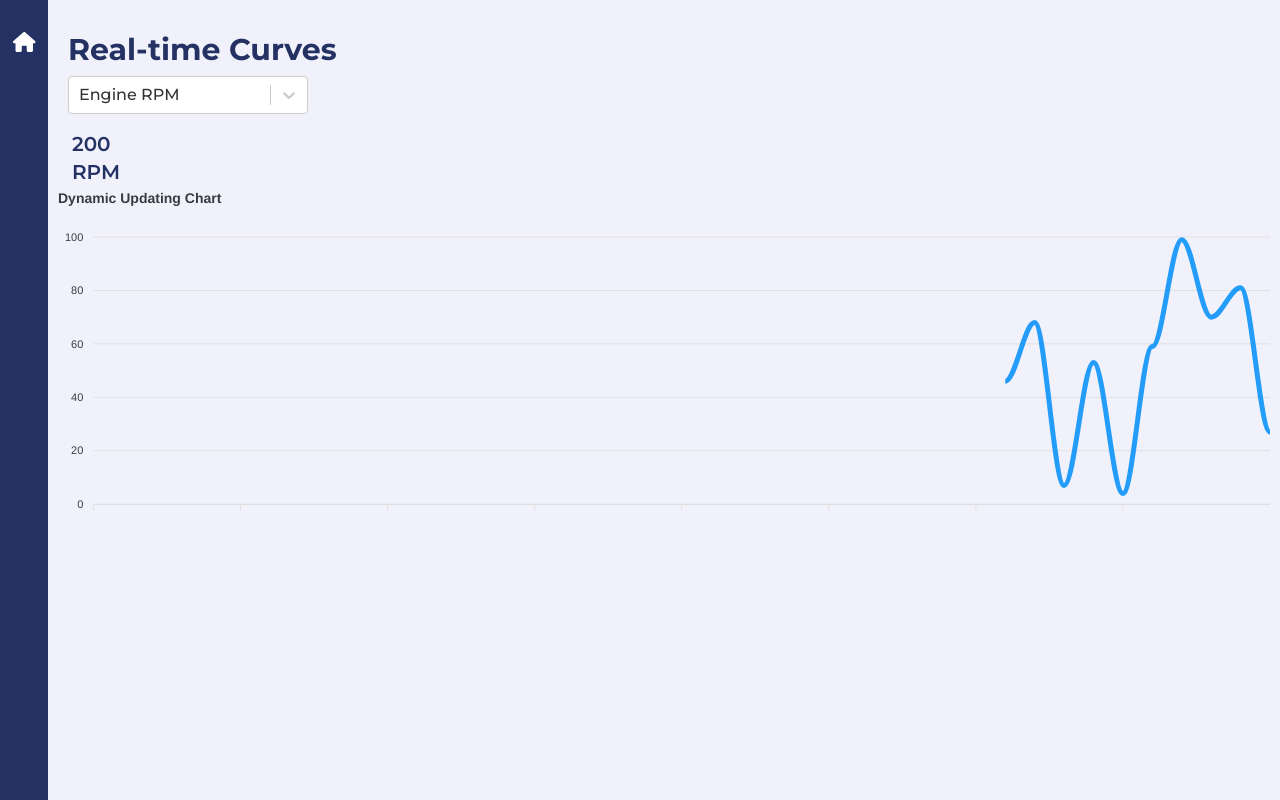
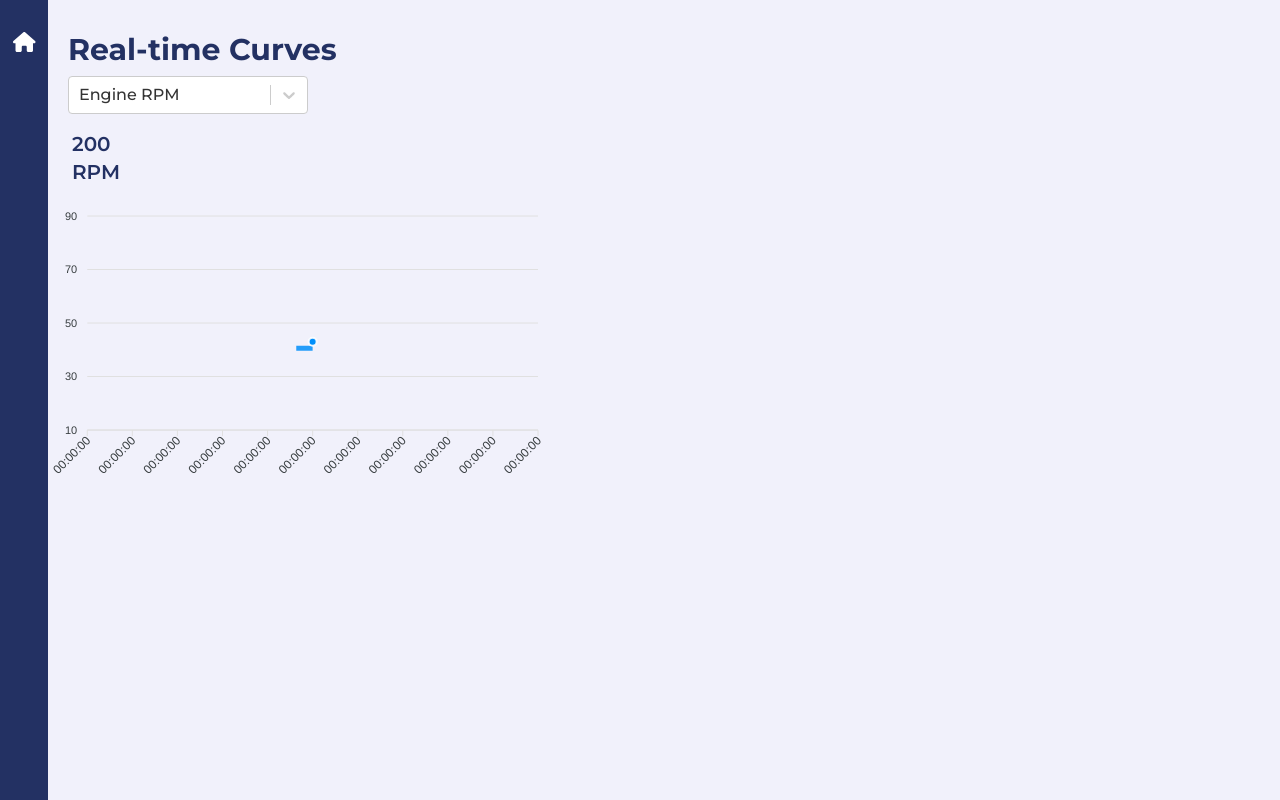
Before and after one commit to vitohartanto/CarConnect, a React (Vite) app: page /realtime-curves in a window 1280 px wide. Built offline with nearby package versions, Linux system fonts and the light colour scheme.

Commit message:
fixing page 3

```diff
--- a/src/components/ApexChart.jsx
+++ b/src/components/ApexChart.jsx
@@ -1,92 +1,73 @@
-import React from "react";
-import ReactApexChart from "react-apexcharts";
+import React, { useEffect, useState } from "react";
+import Chart from "react-apexcharts";
 
-class ApexChart extends React.Component {
-  constructor(props) {
-    super(props);
-
-    this.state = {
-      series: [
-        {
-          data: data.slice(),
-        },
-      ],
+const ApexChart = () => {
+  const [chartData, setChartData] = useState({
     options: {
       chart: {
         id: "realtime",
-          height: 350,
-          type: "line",
         animations: {
           enabled: true,
           easing: "linear",
           dynamicAnimation: {
-              speed: 1000,
+            speed: 3000,
           },
         },
         toolbar: {
           show: false,
         },
-          zoom: {
-            enabled: false,
-          },
-        },
-        dataLabels: {
-          enabled: false,
-        },
-        stroke: {
-          curve: "smooth",
-        },
-        title: {
-          text: "Dynamic Updating Chart",
-          align: "left",
-        },
-        markers: {
-          size: 0,
       },
       xaxis: {
         type: "datetime",
-          range: XAXISRANGE,
+        tickAmount: 10,
+        labels: {
+          formatter: function (val) {
+            return new Date(val).toLocaleTimeString("en", { hour12: false });
+          },
+        },
       },
       yaxis: {
-          max: 100,
-        },
-        legend: {
-          show: false,
+        min: 10,
+        max: 90,
       },
     },
-    };
-  }
-
-  componentDidMount() {
-    window.setInterval(() => {
-      getNewSeries(lastDate, {
-        min: 10,
-        max: 90,
+    series: [
+      {
+        data: [],
+      },
+    ],
   });
 
-      ApexCharts.exec("realtime", "updateSeries", [
+  useEffect(() => {
+    const interval = setInterval(() => {
+      const newDate = new Date();
+      const newData = {
+        x: newDate.getTime(),
+        y: Math.floor(Math.random() * (90 - 10 + 1)) + 10,
+      };
+      setChartData((prevState) => ({
+        ...prevState,
+        series: [
           {
-          data: data,
+            data: [...prevState.series[0].data.slice(0, -1), newData], // Update only the latest data point
           },
-      ]);
-    }, 1000);
-  }
+        ],
+      }));
+    }, 3000);
 
-  render() {
+    return () => clearInterval(interval);
+  }, []);
+
   return (
     <div>
-        <div id="chart">
-          <ReactApexChart
-            options={this.state.options}
-            series={this.state.series}
+      <Chart
+        options={chartData.options}
+        series={chartData.series}
         type="line"
-            height={350}
+        width="500"
       />
     </div>
-        <div id="html-dist"></div>
-      </div>
   );
-  }
-}
+};
 
 export default ApexChart;
--- /dev/null
+++ b/src/components/ApexChart_palsu.jsx
@@ -0,0 +1,92 @@
+import React from "react";
+import ReactApexChart from "react-apexcharts";
+
+class ApexChart extends React.Component {
+  constructor(props) {
+    super(props);
+
+    this.state = {
+      series: [
+        {
+          data: data.slice(),
+        },
+      ],
+      options: {
+        chart: {
+          id: "realtime",
+          height: 350,
+          type: "line",
+          animations: {
+            enabled: true,
+            easing: "linear",
+            dynamicAnimation: {
+              speed: 1000,
+            },
+          },
+          toolbar: {
+            show: false,
+          },
+          zoom: {
+            enabled: false,
+          },
+        },
+        dataLabels: {
+          enabled: false,
+        },
+        stroke: {
+          curve: "smooth",
+        },
+        title: {
+          text: "Dynamic Updating Chart",
+          align: "left",
+        },
+        markers: {
+          size: 0,
+        },
+        xaxis: {
+          type: "datetime",
+          range: XAXISRANGE,
+        },
+        yaxis: {
+          max: 100,
+        },
+        legend: {
+          show: false,
+        },
+      },
+    };
+  }
+
+  componentDidMount() {
+    window.setInterval(() => {
+      getNewSeries(lastDate, {
+        min: 10,
+        max: 90,
+      });
+
+      ApexCharts.exec("realtime", "updateSeries", [
+        {
+          data: data,
+        },
+      ]);
+    }, 1000);
+  }
+
+  render() {
+    return (
+      <div>
+        <div id="chart">
+          <ReactApexChart
+            options={this.state.options}
+            series={this.state.series}
+            type="line"
+            height={350}
+          />
+        </div>
+        <div id="html-dist"></div>
+      </div>
+    );
+  }
+}
+
+export default ApexChart;
--- a/src/components/Bars.jsx
+++ b/src/components/Bars_backup.jsx
@@ -40,7 +40,7 @@ const ApexChart = () => {
     },
     xaxis: {
       type: "datetime",
-      range: 120000, // 1.5 hours
+      range: 30000, // 1.5 hours
     },
     yaxis: {
       max: 100,
--- a/src/components/parameterOptions.js
+++ b/src/components/parameterOptions.js
@@ -1,65 +1,65 @@
-export const parameterOptions = [
+export let parameterOptions = [
   { value: "c_enginerpm", label: "Engine RPM", score: 200, unit: "RPM" },
   { value: "c_vehiclespeed", label: "Vehicle Speed", score: 220, unit: "km/h" },
   {
     value: "c_throttleposition",
     label: "Throttle Position",
-    score: 240,
+    score: 210,
     unit: "%",
   },
   {
     value: "c_enginecoolanttemperature",
     label: "Engine Coolant Temperature",
-    score: 250,
+    score: 205,
     unit: "°C",
   },
   {
     value: "c_shorttermfueltrim",
     label: "Short Term Fuel Trim",
-    score: 260,
+    score: 201,
     unit: "%",
   },
   {
     value: "c_longtermfueltrim",
     label: "Long Term Fuel Trim",
-    score: 270,
+    score: 312,
     unit: "%",
   },
   {
     value: "c_intakeairtemperature",
     label: "Intake Air Temperature",
-    score: 280,
+    score: 123,
     unit: "°C",
   },
   {
     value: "c_oxygensensorbank1sensor1",
     label: "Oxygen Sensor Bank 1 Sensor 1",
-    score: 290,
+    score: 321,
     unit: "V",
   },
   {
     value: "c_oxygensensorbank2sensor2",
     label: "Oxygen Sensor Bank 2 Sensor 2",
-    score: 300,
+    score: 512,
     unit: "V",
   },
   { value: "c_massairflow", label: "Mass Air Flow", score: 320, unit: "g/s" },
   {
     value: "c_catalysttemperature",
     label: "Catalyst Temperature",
-    score: 330,
+    score: 223,
     unit: "°C",
   },
   {
     value: "c_engineoiltemperature",
     label: "Engine Oil Temperature",
-    score: 350,
+    score: 332,
     unit: "°C",
   },
   {
     value: "c_intakemaniholdpressure",
     label: "Intake Manihold Pressure",
-    score: 230,
+    score: 135,
     unit: "kPa",
   },
 ];
--- a/src/pages/RealtimeCurves.jsx
+++ b/src/pages/RealtimeCurves.jsx
@@ -1,52 +1,14 @@
 import Sidebar from "../components/Sidebar";
 import SelectParameter from "../components/SelectParameter";
 import { parameterOptions } from "../components/parameterOptions";
-import { useState, useEffect, useRef } from "react";
-import {
-  LineChart,
-  CartesianGrid,
-  XAxis,
-  YAxis,
-  Tooltip,
-  Legend,
-  Line,
-} from "recharts";
-import ApexChart from "../components/Bars";
+import { useState } from "react";
+
+import ApexChart from "../components/ApexChart";
 
 const RealtimeCurves = () => {
   const [selectedParameter, setSelectedParameter] = useState(
     parameterOptions[0]
   );
-
-  const [arr, setArr] = useState(Array.from({ length: 60 }, () => ({ X: 0 })));
-  const timeoutRef = useRef(null);
-
-  function validate() {
-    const randomNumber = Math.floor(Math.random() * 9) + 1;
-    setArr((prevState) => [...prevState, { X: randomNumber }].slice(1));
-  }
-
-  useEffect(() => {
-    const interval = setInterval(() => {
-      validate();
-    }, 1000);
-
-    return () => clearInterval(interval);
-  }, []);
-
-  // useEffect(() => {
-  //   if (timeoutRef.current !== null) {
-  //     clearTimeout(timeoutRef.current);
-  //   }
-  //   let interval = 6000;
-  //   let speed = 3000;
-  //   for (let i = 0; i < interval; i++) {
-  //     timeoutRef.current = setTimeout(() => {
-  //       timeoutRef.current = null;
-  //       validate();
-  //     }, i * speed);
-  //   }
-  // }, []);
 
   return (
     <div>
@@ -67,27 +29,11 @@ const RealtimeCurves = () => {
             {selectedParameter.unit}
           </h1>
         </div>
-        {/* <div className="mt-10 flex justify-center">
-          <LineChart
-            width={340}
-            height={250}
-            data={arr}
-            margin={{ top: 5, right: 30, left: 20, bottom: 5 }}
-            animationDuration={0} // Disable animation
-          >
-            <CartesianGrid strokeDasharray="3 3" />
-            <XAxis
-              dataKey="name"
-              label={{ value: "Time", position: "insideBottom", offset: -10 }}
-            />
-            <YAxis />
-            <Tooltip />
-            <Legend />
-            <Line type="monotone" dataKey="X" stroke="#8884d8" />
-          </LineChart>
-        </div> */}
 
-        <ApexChart />
+        <ApexChart
+          selectedParameter={selectedParameter}
+          setSelectedParameter={setSelectedParameter}
+        />
       </div>
     </div>
   );
```
Also changed, not shown: src/pages/Dashboard.jsx (+2 -17 lines). Lines whose indentation alone changed are shown as unchanged.
